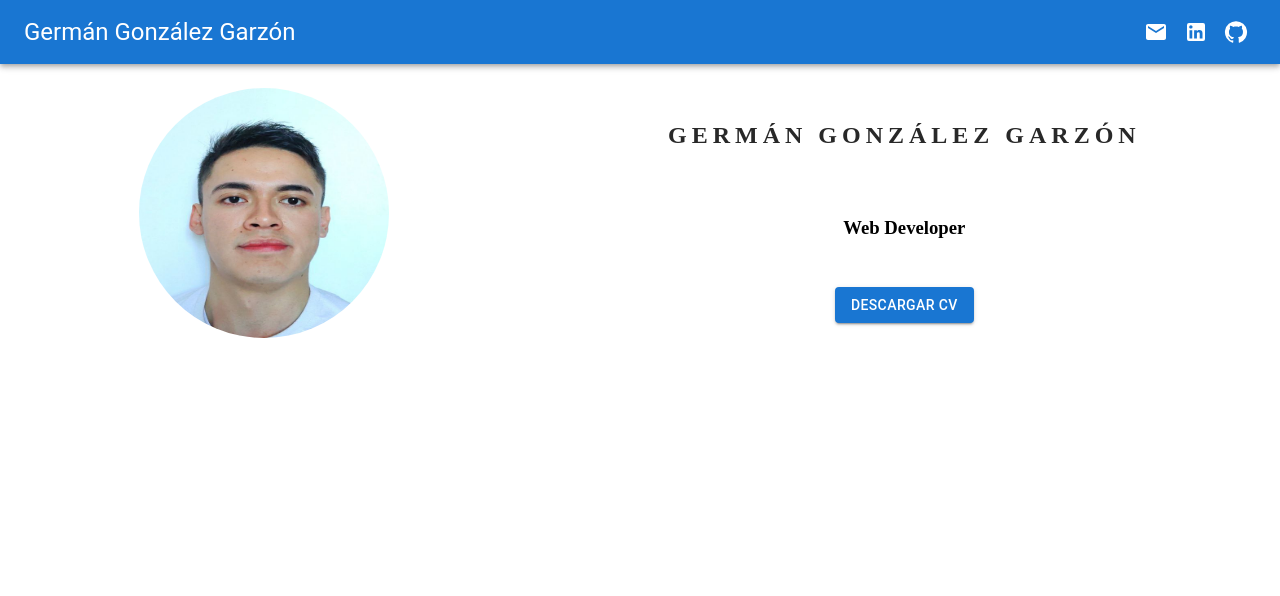
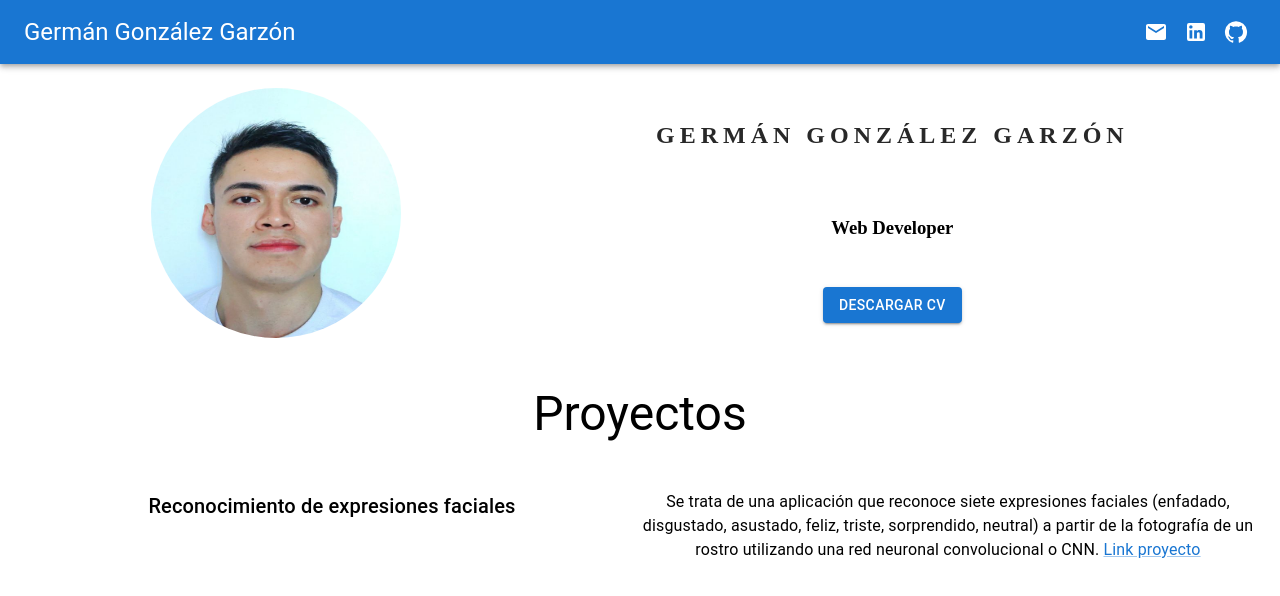
Before and after one commit to Jermaniac/PortfolioGerman, a React (Create React App) app: page / in a window 1280 px wide. Shown: the top 596 px of the page. Built offline with nearby package versions, Linux system fonts and the light colour scheme; the HTML template or start-up script is replaced by a standard one.

Commit message:
added 1 project

```diff
--- a/src/components/banner/Banner.css
+++ b/src/components/banner/Banner.css
@@ -6,7 +6,7 @@
     "name"
     "position"
     "cv";
-    margin-top: 24px;
+    padding: 24px;
 }
 
 @media (min-width:640px) {
--- a/src/components/header/Header.js
+++ b/src/components/header/Header.js
@@ -1,4 +1,5 @@
-import * as React from 'react';
+import { useState } from 'react';
+
 import AppBar from '@mui/material/AppBar';
 import Box from '@mui/material/Box';
 import Toolbar from '@mui/material/Toolbar';
@@ -13,7 +14,7 @@ import LinkedInIcon from '@mui/icons-material/LinkedIn';
 import GitHubIcon from '@mui/icons-material/GitHub';
 
 export default function Header() {
-  const [mobileMoreAnchorEl, setMobileMoreAnchorEl] = React.useState(null);
+  const [mobileMoreAnchorEl, setMobileMoreAnchorEl] = useState(null);
 
   const isMobileMenuOpen = Boolean(mobileMoreAnchorEl);
 
--- a/src/components/main/Main.js
+++ b/src/components/main/Main.js
@@ -1,14 +1,12 @@
 import Banner from "../banner/Banner";
+import Projects from "../projects/Projects";
 
 function Main() {
     return (
         <>
             <Banner></Banner>
 
-            {/* This is a link to my expression recognition using Machine Learning
-            <a href="https://expression-test.vercel.app/">
-            My amazing project
-            </a> */}
+            <Projects></Projects>
         </>
     );
   }
--- /dev/null
+++ b/src/components/projects/Projects.js
@@ -0,0 +1,40 @@
+import Typography from '@mui/material/Typography';
+import Grid from '@mui/material/Grid';
+import Link from '@mui/material/Link';
+
+function Projects() {
+    return (
+        <>
+          <Typography
+            variant="h3"
+            component="div"
+            style={{textAlign:"center", padding:"24px"}}
+          >
+            Proyectos
+          </Typography>
+
+            <Grid container xs={12} sx={{padding:"24px"}}>
+                <Grid item xs={12} md={6}>
+                    <Typography
+                    variant="h6"
+                    component="div"
+                    style={{textAlign:"center"}}>
+                        Reconocimiento de expresiones faciales
+                    </Typography>
+                </Grid>
+                <Grid item xs={12} md={6}>
+                    <Typography
+                    variant="body1"
+                    component="div"
+                    style={{textAlign:"center"}}>
+                        Se trata de una aplicación que reconoce siete expresiones faciales (enfadado, disgustado, asustado, feliz, triste,
+                        sorprendido, neutral) a partir de la fotografía de un rostro utilizando una red neuronal convolucional o CNN.&nbsp;
+                        <Link href="https://expression-test.vercel.app/">Link proyecto</Link>
+                    </Typography>
+                </Grid>
+            </Grid>
+        </>
+    );
+  }
+
+  export default Projects;
```
